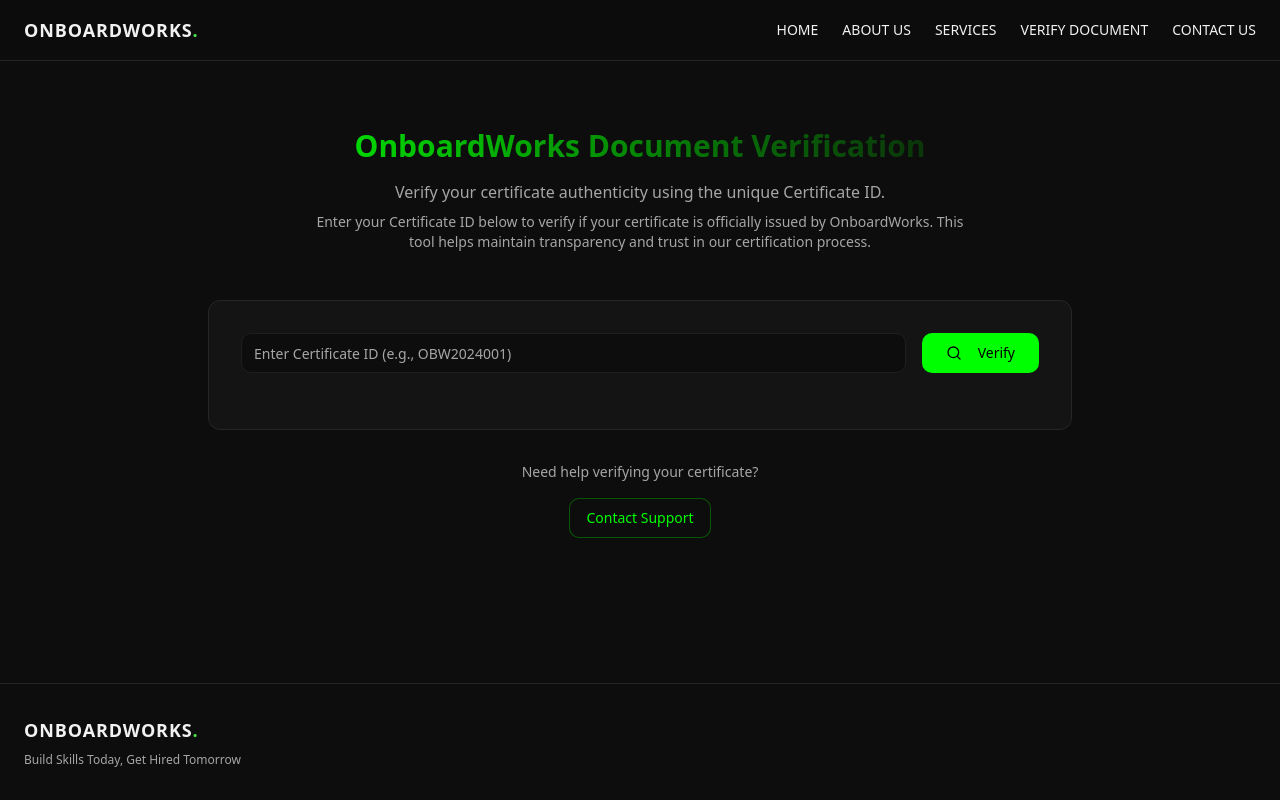
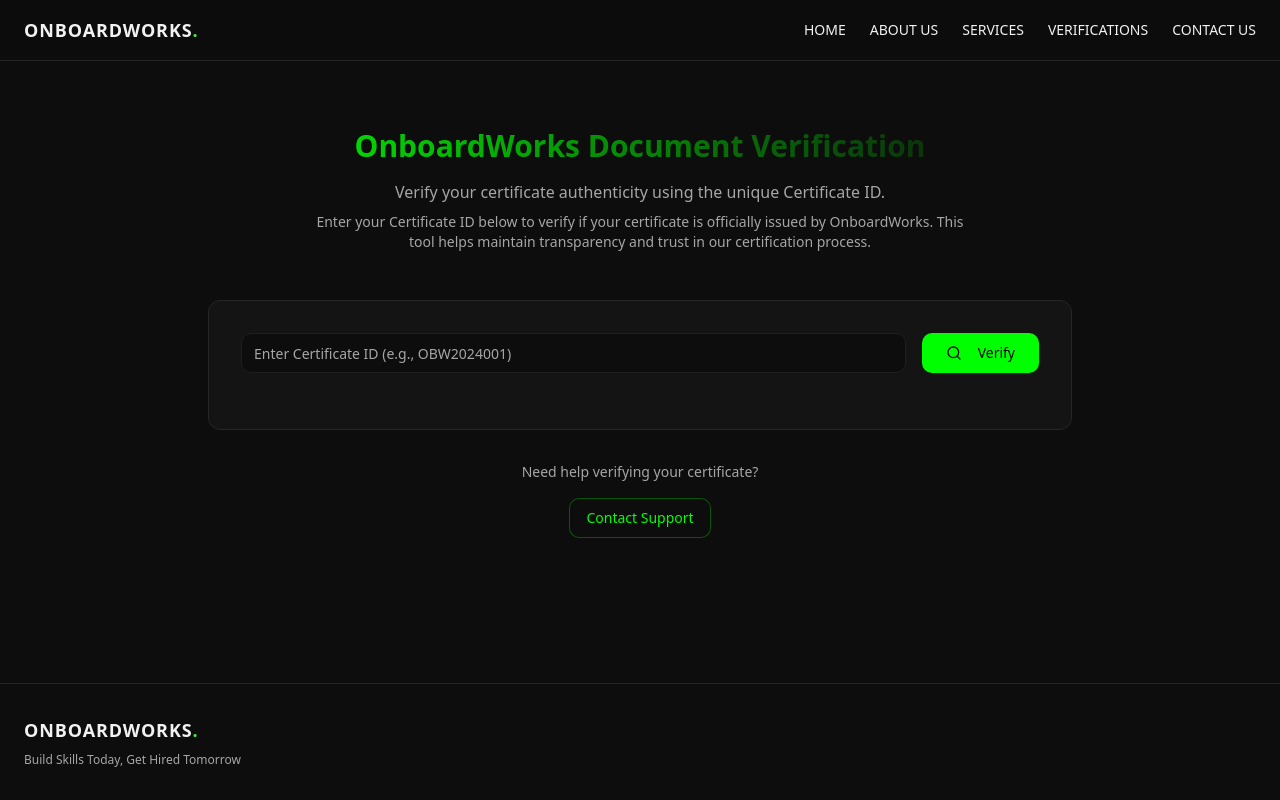
Before and after one commit to MyOnboardworks/exact-onboard-replica, a React (Vite) app: page /verify in a window 1280 px wide. Built offline with nearby package versions, Linux system fonts and the light colour scheme; the HTML template or start-up script is replaced by a standard one.

Commit message:
Refactor: Change navigation link text

```diff
--- a/src/components/Header.tsx
+++ b/src/components/Header.tsx
@@ -26,7 +26,7 @@ const Header = () => {
               SERVICES
             </a>
             <a href="/verify" className="text-sm text-foreground hover:text-accent transition-colors">
-              VERIFY DOCUMENT
+              VERIFICATIONS
             </a>
             <a href="/#contact-us" className="text-sm text-foreground hover:text-accent transition-colors">
               CONTACT US
@@ -58,7 +58,7 @@ const Header = () => {
                 SERVICES
               </a>
               <a href="/verify" className="text-sm text-foreground hover:text-accent transition-colors">
-                VERIFY DOCUMENT
+                VERIFICATIONS
               </a>
               <a href="/#contact-us" className="text-sm text-foreground hover:text-accent transition-colors">
                 CONTACT US
```
